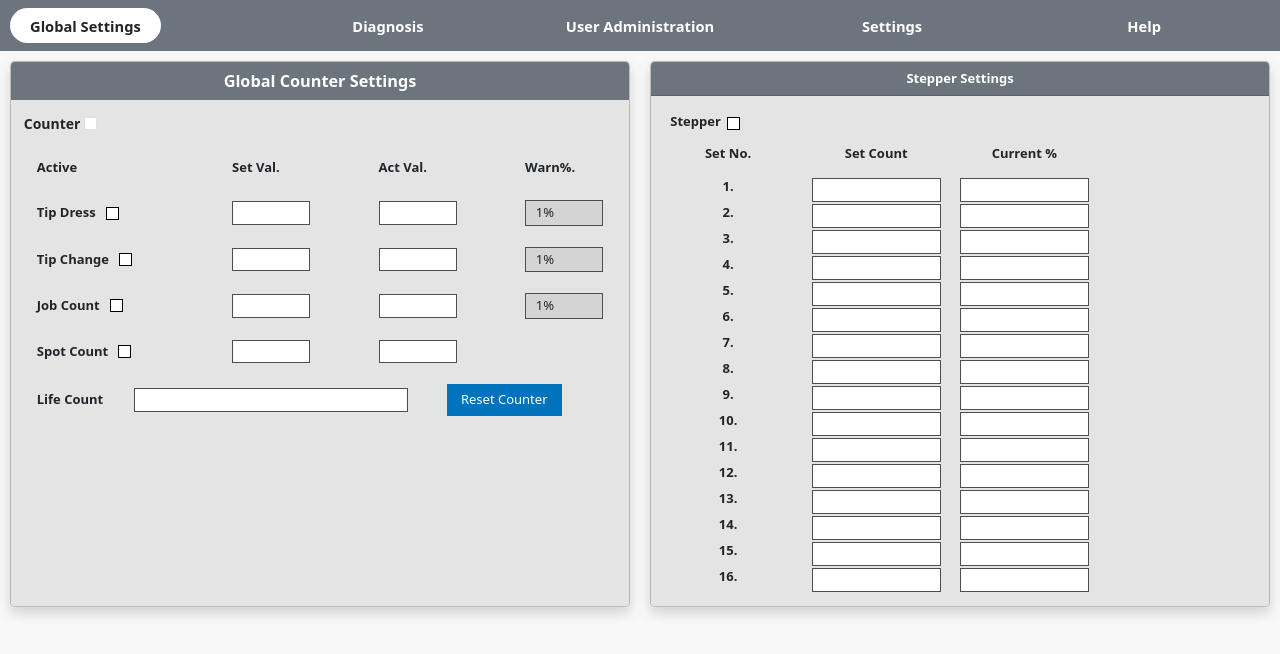
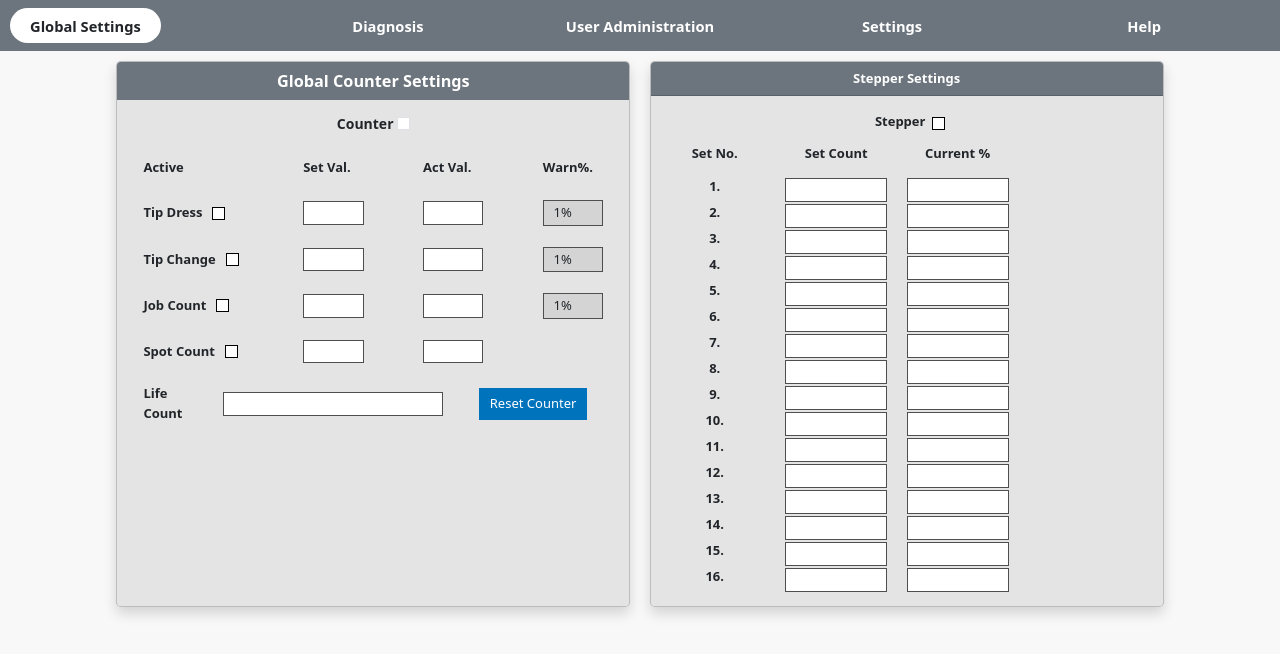
Before and after one commit to krishanrathore1997/Main, a plain HTML site: page global.html in a window 1280 px wide. Drawn offline with nearby package versions, Linux system fonts and the light colour scheme.

Commit message:
width reduce of column

```diff
--- a/global.html
+++ b/global.html
@@ -90,8 +90,8 @@
         </nav>
         <section>
             <div class="container-fluid">
-                <div class="row">
-                    <div class="col-lg-6 col-md-6">
+                <div class="row justify-content-center">
+                    <div class="col-lg-5 col-md-6">
                         <div class="card bg-main shadow h-100">
                             <div class="card-header text-center bg-secondary border-secondary">
                                 <label for="first" class="main-title fs-5 fw-bold mb-0 text-white">Global Counter Settings</label>
@@ -99,7 +99,7 @@
                             <div class="card-body">
                                 <div class="row program-section g-3">
                                     <div class="col">
-                                        <div class="">
+                                        <div class="text-center">
                                         <label class="form-check-label fw-bold" for="Counter">
                                             Counter
                                         </label>
@@ -187,8 +187,8 @@
                                         <div class="col-lg-6">
                                             <input class="form-control" id="life_count_set" type="text">
                                         </div>
-                                        <div class="col-lg-4">
-                                            <button class="btn bg-blue text-white mx-4 px-3 rounded-0" id="resetCounter" type="button">Reset Counter </button>
+                                        <div class="col-lg-4 text-center">
+                                            <button class="btn bg-blue text-white rounded-0" id="resetCounter" type="button">Reset Counter </button>
                                         </div>
                                         <div class="my-3" id="containerResetCounter" style="display: none;">
 
@@ -220,7 +220,7 @@
                             </div>
                         </div>
                     </div>
-                    <div class="col-md-6">
+                    <div class="col-lg-5 col-md-6">
                         <div class="col-12">
                             <div class="card shadow bg-main ps-lg-0">
                                 <div class="card-header bg-secondary text-center">
@@ -229,7 +229,7 @@
                                 </div>
                                 <div class="card-body">
                                     <div class="mt-1 row">
-                                        <div class="d-flex justify-content-start align-items-center mb-3">
+                                        <div class="d-flex justify-content-center align-items-center mb-3">
                                             <div class="mx-2 fw-bold" id="stepper"> Stepper</div>
                                             <input class="form-check-input" id="stepper_setting" name="reweld" style="border: 1px solid;" type="checkbox">
                                         </div>
```
